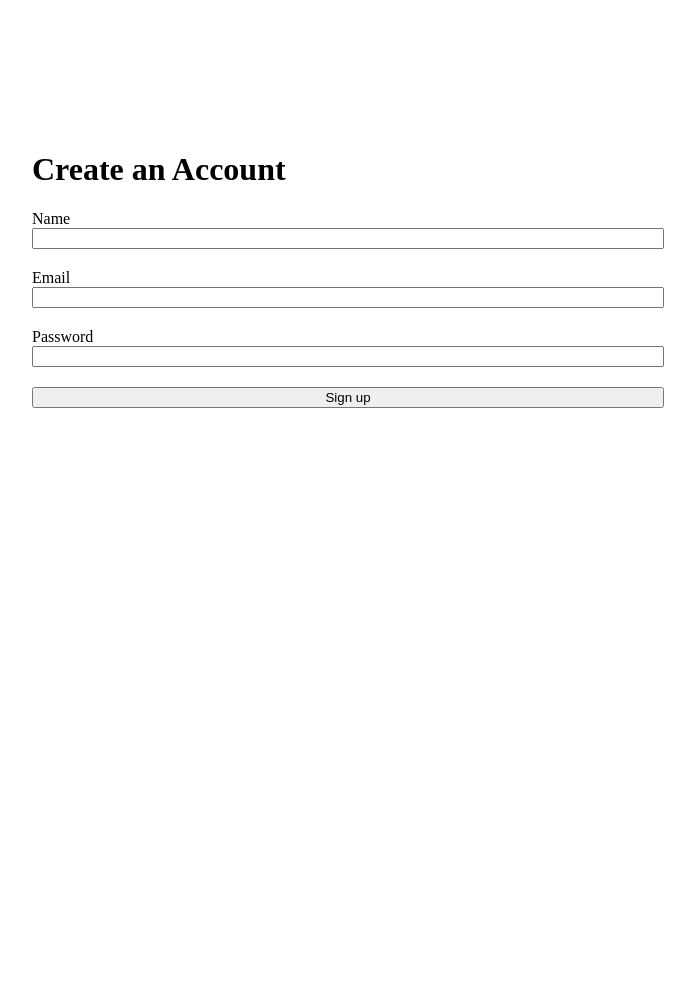
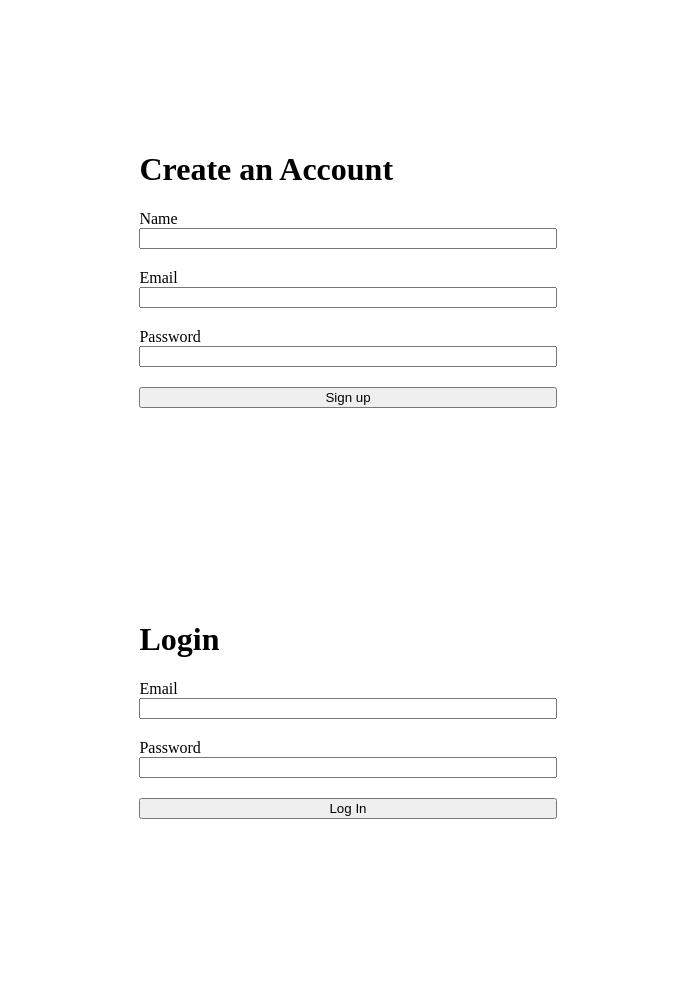
Before and after one commit to Colin-CS50/task-management-v1, a Flask app: page / in a window 1280 px wide. Shown: the whole page, without its empty margins (292-987 px from the left). Before the commit the page ends 408 px from the top, so only its background shows below. Run offline with Flask 3, Linux system fonts and the light colour scheme; parts of the project's set-up code (start-up, migrations or seed data) failed here and were passed over.

Commit message:
add login

```diff
--- a/static/css/styles.css
+++ b/static/css/styles.css
@@ -3,7 +3,7 @@ body {
 
 .signup_container {
   margin: 120px auto;
-  width: 50%;
+  width: 33%;
   padding: 10px;
 }
 
--- a/static/js/scripts.js
+++ b/static/js/scripts.js
@@ -1,10 +1,11 @@
-const form = document.getElementById("signup_form");
+const signupForm = document.getElementById("signup_form");
+const loginForm = document.getElementById("login_form");
 const error = document.querySelector(".error");
 
-form.addEventListener("submit", (e) => {
+signupForm.addEventListener("submit", (e) => {
   e.preventDefault();
 
-  const formData = new FormData(form);
+  const formData = new FormData(signupForm);
   const formDataObject = Object.fromEntries(formData.entries());
 
   fetch("/user/signup", {
@@ -30,3 +31,33 @@ form.addEventListener("submit", (e) => {
       console.error("Error:", error);
     });
 });
+
+loginForm.addEventListener("submit", (e) => {
+  e.preventDefault();
+
+  const formData = new FormData(loginForm);
+  const formDataObject = Object.fromEntries(formData.entries());
+
+  fetch("/user/login", {
+    method: "POST",
+    headers: {
+      "Content-Type": "application/json",
+    },
+    body: JSON.stringify(formDataObject),
+  })
+    .then((response) => response.json())
+    .then((data) => {
+      if (data.error) {
+        console.log(data.error);
+        // error.insertAdjacentHTML("afterbegin", data.error);
+        // throw new Error("Network response was not ok");
+      } else {
+        window.location.href = "/dashboard";
+      }
+
+      console.log("Success:", data);
+    })
+    .catch((error) => {
+      console.error("Error:", error);
+    });
+});
--- a/templates/dashboard.html
+++ b/templates/dashboard.html
@@ -3,7 +3,6 @@
 {% block content %}
   <h1>Dashboard</h1>
 
-  {{ session['logged_in'] }}
-  </br>
-  {{ session['user'] }}
+  <a href="/user/signout" >Logout</a>
+  <!-- {{ session['user'] }} -->
 {% endblock %}
--- a/templates/home.html
+++ b/templates/home.html
@@ -23,5 +23,24 @@
       <p class="error"></p>
     </form>
   </div>
+
+  <div class="signup_container">
+    <h1>Login</h1>
+    <form id="login_form" name="login_form" action="">
+      <div class="input">
+        <label for="email">Email</label>
+        <input type="email" name="email" class="field" required />
+      </div>
+
+      <div class="input">
+        <label for="password">Password</label>
+        <input type="password" name="password" class="field" required />
+      </div>
+
+      <input type="submit" value="Log In" class="btn" />
+
+      <p class="error"></p>
+    </form>
+  </div>
 </div>
 {% endblock %}
--- a/user/routes.py
+++ b/user/routes.py
@@ -6,6 +6,10 @@ from user.models import User
 def signup():
     return User().signup()
 
+@app.route('/user/login', methods=['POST'])
+def login():
+    return User().login()
+
 
 @app.route('/user/signout')
 def signout():
```
Also changed, not shown: user/models.py (+12 -0 lines).
